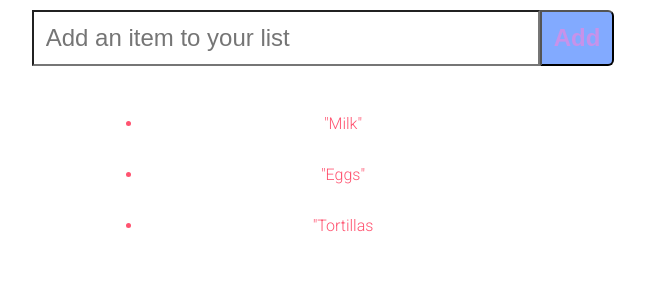
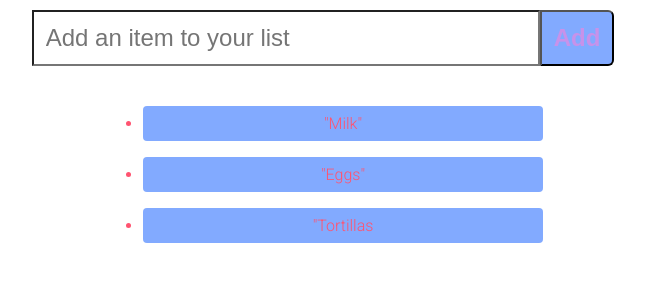
Before and after one commit to ivanttoprogram/my-grocery-list, a plain HTML site: page index.html in a window 1280 px wide. Shown: the part 137-418 px from the top of the page, without its empty margins (317-962 px from the left). Drawn offline with nearby package versions, Linux system fonts and the light colour scheme.

Commit message:
added confetti

```diff
--- a/script.js
+++ b/script.js
@@ -1,5 +1,6 @@
 import { LocalDB } from 'https://cdn.skypack.dev/peadb'
 import shortid from 'https://cdn.skypack.dev/shortid'
+import confetti from 'https://cdn.skypack.dev/canvas-confetti'
 
 const db = new LocalDB('grocery-list-db')
 const groceries = db.getAll() || []
@@ -15,6 +16,7 @@ const createGroceryElement = grocery => {
     groceryElement.addEventListener('click', () => {
         groceryElement.remove()
         db.delete(grocery.key)
+        confetti({particleCount: 300, spread: 1000, origin: {y: 1}})
     })
     return groceryElement
 }
--- a/style.css
+++ b/style.css
@@ -67,13 +67,14 @@ body {
 }
 
 .groceryItem {
-    background-color: white;
+    background-color: var(--bluish);
     color: var(--redish);
     margin: 0.5em;
     width: 24em;
     padding: 0.5em;
     border-radius: 0.25em;
     text-align: center;
+    cursor: pointer;
 }
 
 .groceryItem:hover {
```
